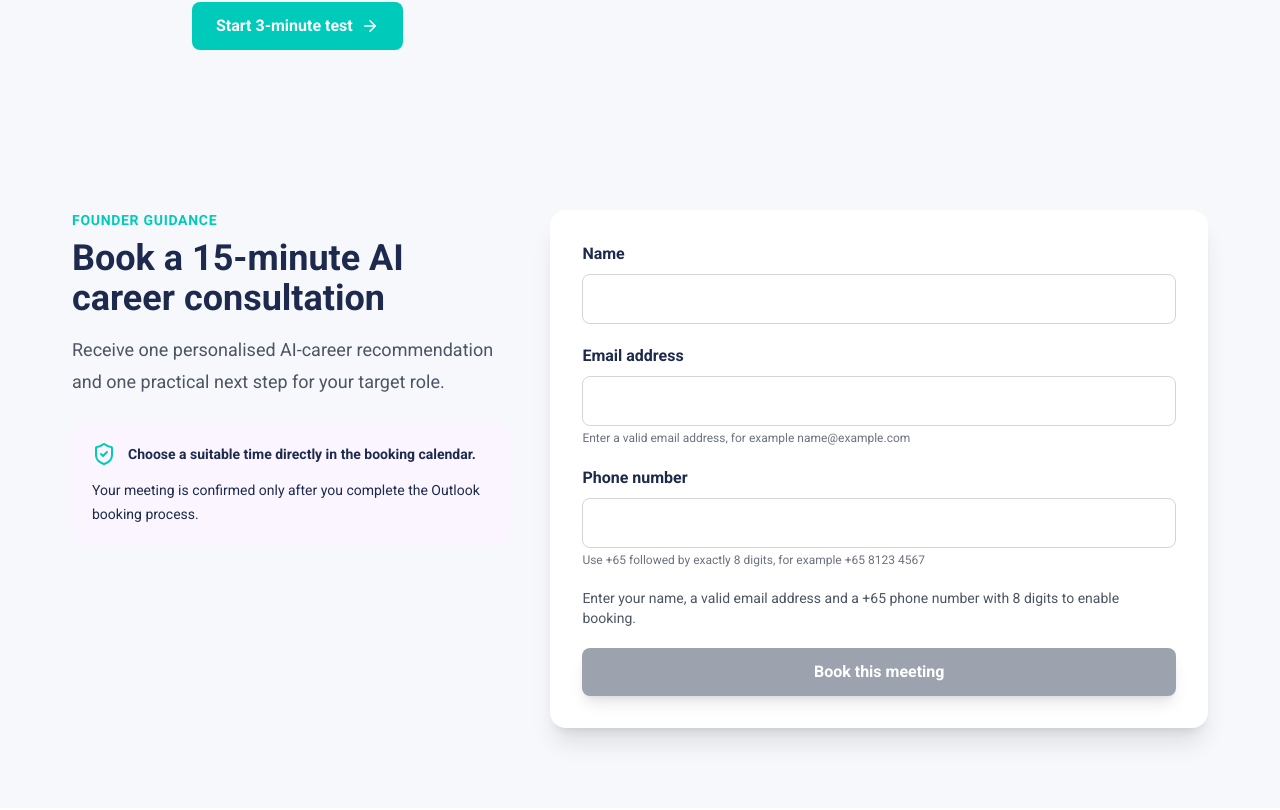
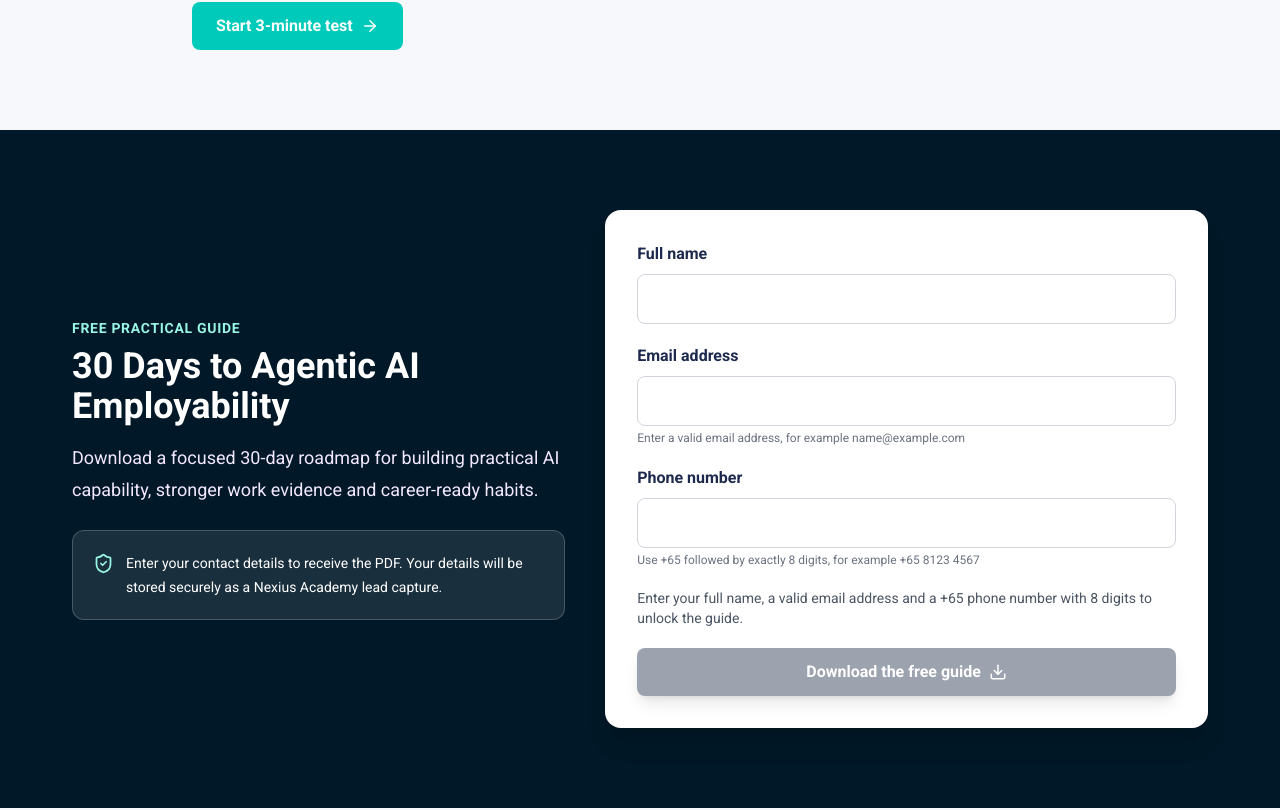
Before and after one commit to nexiuslabs/nexiusacademyskillsfuture, a React (Vite) app: page /ai-career in a window 1280 px wide. Shown: the part 1610-2420 px from the top of the page. Built offline with nearby package versions, Linux system fonts and the light colour scheme.

Commit message:
feat: add gated employability guide download

```diff
--- a/pages/AICareerFairPage.tsx
+++ b/pages/AICareerFairPage.tsx
@@ -1,5 +1,5 @@
 import React, { useState } from "react";
-import { ArrowRight, Check, ShieldCheck } from "lucide-react";
+import { ArrowRight, Check, Download, ShieldCheck } from "lucide-react";
 import Navbar from "../components/home/Navbar";
 import Footer from "../components/home/Footer";
 import SEO from "../components/SEO";
@@ -17,6 +17,8 @@ const capabilities = [
 ];
 const bookingUrl =
   "https://outlook.office.com/bookwithme/user/1a3b3c1b65044d24b6cddcc6b42c8ecb@nexiuslabs.com/meetingtype/rQlRqMpqtECRRRNfXW-T9A2?anonymous&ismsaljsauthenabled&ep=mlink";
+const employabilityGuideUrl =
+  "/downloads/30-days-to-agentic-ai-employability.pdf";
 const validPhone = (value: string) =>
   /^\+65[0-9]{8}$/.test(value.replace(/[\s().-]/g, ""));
 const validEmail = (value: string) =>
@@ -29,10 +31,79 @@ const AICareerFairPage: React.FC = () => {
   const [bookingBusy, setBookingBusy] = useState(false);
   const [bookingSaved, setBookingSaved] = useState(false);
   const [bookingError, setBookingError] = useState("");
+  const [downloadName, setDownloadName] = useState("");
+  const [downloadEmail, setDownloadEmail] = useState("");
+  const [downloadPhone, setDownloadPhone] = useState("");
+  const [downloadBusy, setDownloadBusy] = useState(false);
+  const [downloadError, setDownloadError] = useState("");
   const bookingReady =
     bookingName.trim().length >= 2 &&
     validEmail(bookingEmail) &&
     validPhone(bookingPhone);
+  const downloadReady =
+    downloadName.trim().length >= 2 &&
+    validEmail(downloadEmail) &&
+    validPhone(downloadPhone);
+
+  const startGuideDownload = () => {
+    const link = document.createElement("a");
+    link.href = employabilityGuideUrl;
+    link.download = "30-days-to-agentic-ai-employability.pdf";
+    document.body.appendChild(link);
+    link.click();
+    link.remove();
+  };
+
+  const submitDownloadLead = async (event: React.FormEvent) => {
+    event.preventDefault();
+    if (!downloadReady || downloadBusy) return;
+    setDownloadBusy(true);
+    setDownloadError("");
+    try {
+      const context = getVisitorContext();
+      await submitLeadCapture({
+        fullName: downloadName.trim(),
+        email: downloadEmail.trim().toLowerCase(),
+        phone: downloadPhone.replace(/[\s().-]/g, ""),
+        role: "Not provided",
+        companyName: "",
+        departmentOrDesignation: "",
+        leadFlow: "checklist_download",
+        ageBand: "not_provided",
+        preferredIntake: "30 Days to Agentic AI Employability guide",
+        cohortCode: "agentic-ai-employability-guide",
+        courseSlug: "ai-career",
+        intent: "download_checklist",
+        payerType: "self",
+        sponsorContactName: "",
+        sponsorContactEmail: "",
+        sponsorStatus: "not_applicable",
+        sourceTag: "ai-career-employability-guide",
+        pagePath: "/ai-career/",
+        visitorId: context?.visitorId,
+        sessionId: context?.sessionId,
+        landingPath: context?.landingPath,
+        referrer: context?.referrer,
+        leadSource: context?.leadSource || "ai-career-employability-guide",
+        utmSource: context?.utmSource,
+        utmMedium: context?.utmMedium,
+        utmCampaign: context?.utmCampaign,
+        utmContent: context?.utmContent,
+        deviceType: context?.deviceType,
+      });
+      trackEvent("employability_guide_downloaded", {
+        campaign: "career_fair_2026",
+        source: "ai_career_page",
+      });
+      startGuideDownload();
+    } catch {
+      setDownloadError(
+        "We could not save your details. Please try again before downloading the guide.",
+      );
+    } finally {
+      setDownloadBusy(false);
+    }
+  };
   const submitBookingLead = async (event: React.FormEvent) => {
     event.preventDefault();
     if (!bookingReady || bookingBusy) return;
@@ -164,6 +235,79 @@ const AICareerFairPage: React.FC = () => {
         </section>
 
         <WorkplaceGapTest />
+
+        <section className="bg-[#001827] py-20 text-white" id="employability-guide">
+          <div className="container-page grid items-center gap-10 lg:grid-cols-[.9fr_1.1fr]">
+            <div>
+              <p className="text-sm font-bold uppercase tracking-wider text-teal-200">
+                Free practical guide
+              </p>
+              <h2 className="mt-2 text-3xl font-black md:text-4xl">
+                30 Days to Agentic AI Employability
+              </h2>
+              <p className="mt-4 text-lg leading-8 text-purple-100">
+                Download a focused 30-day roadmap for building practical AI
+                capability, stronger work evidence and career-ready habits.
+              </p>
+              <div className="mt-6 flex items-start gap-3 rounded-xl border border-white/20 bg-white/10 p-5 text-sm leading-6">
+                <ShieldCheck className="mt-0.5 shrink-0 text-teal-200" size={21} />
+                <p>
+                  Enter your contact details to receive the PDF. Your details
+                  will be stored securely as a Nexius Academy lead capture.
+                </p>
+              </div>
+            </div>
+            <form
+              onSubmit={submitDownloadLead}
+              className="rounded-2xl bg-white p-6 text-gray-800 shadow-xl md:p-8"
+            >
+              <div className="grid gap-5">
+                <Field
+                  label="Full name"
+                  value={downloadName}
+                  onChange={setDownloadName}
+                  autoComplete="name"
+                />
+                <Field
+                  label="Email address"
+                  type="email"
+                  value={downloadEmail}
+                  onChange={setDownloadEmail}
+                  autoComplete="email"
+                  invalid={downloadEmail.length > 0 && !validEmail(downloadEmail)}
+                  hint="Enter a valid email address, for example name@example.com"
+                />
+                <Field
+                  label="Phone number"
+                  type="tel"
+                  value={downloadPhone}
+                  onChange={setDownloadPhone}
+                  autoComplete="tel"
+                  invalid={downloadPhone.length > 0 && !validPhone(downloadPhone)}
+                  hint="Use +65 followed by exactly 8 digits, for example +65 8123 4567"
+                />
+              </div>
+              <p className="mt-5 text-sm text-gray-600" aria-live="polite">
+                {downloadReady
+                  ? "Your guide is ready to download."
+                  : "Enter your full name, a valid email address and a +65 phone number with 8 digits to unlock the guide."}
+              </p>
+              {downloadError && (
+                <p role="alert" className="mt-4 rounded-lg bg-red-50 p-4 text-sm text-red-800">
+                  {downloadError}
+                </p>
+              )}
+              <button
+                type="submit"
+                disabled={!downloadReady || downloadBusy}
+                className={`mt-5 inline-flex min-h-12 w-full items-center justify-center gap-2 rounded-lg px-6 py-3 font-bold text-white shadow-lg ${downloadReady && !downloadBusy ? "bg-accent hover:bg-accent/90" : "cursor-not-allowed bg-gray-400"}`}
+              >
+                {downloadBusy ? "Saving details…" : "Download the free guide"}
+                {!downloadBusy && <Download size={18} />}
+              </button>
+            </form>
+          </div>
+        </section>
 
         <section className="container-page py-20" id="consultation">
           <div className="grid gap-10 lg:grid-cols-[.8fr_1.2fr]">
```
Also changed, not shown: 2 other files (tests, documents, lock files or other folders).
